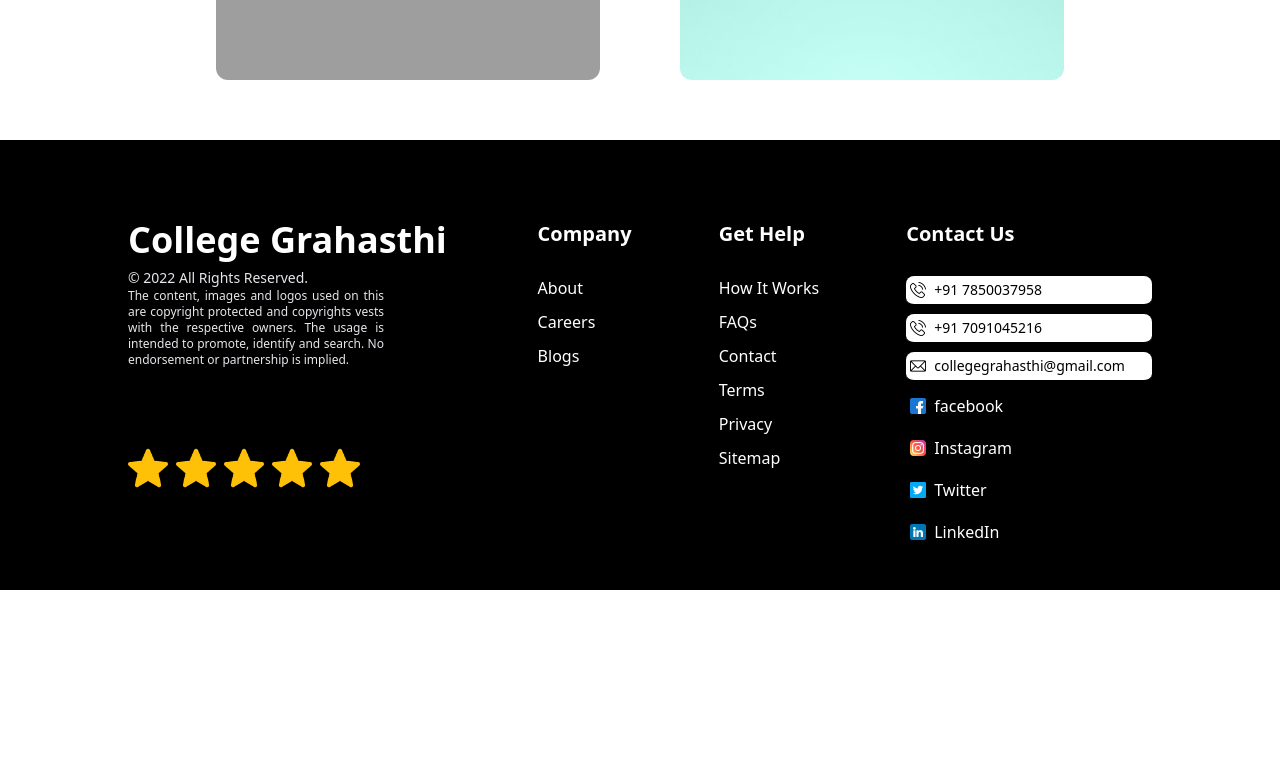
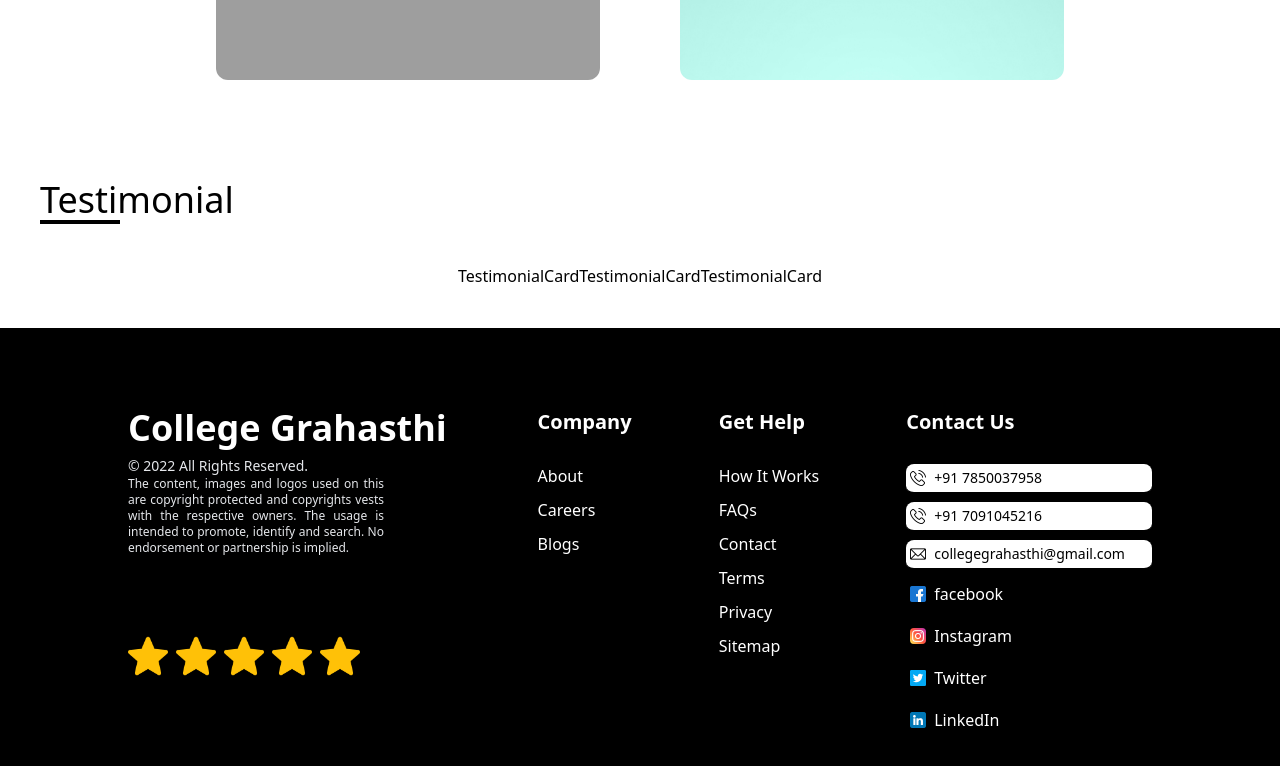
Before and after one commit to CollegeGrahasthi/landing, a React (Create React App) app: page / in a window 1280 px wide. Shown: the part 3136-3902 px from the top of the page. Before the commit the page ends 3726 px from the top, so only its background shows below. Built offline with nearby package versions, Linux system fonts and the light colour scheme; grey boxes are pictures that could not be loaded; the HTML template or start-up script is replaced by a standard one.

Commit message:
testmonial init

```diff
--- a/src/components/Home/Services.Home.jsx
+++ b/src/components/Home/Services.Home.jsx
@@ -1,5 +1,5 @@
 import React from 'react';
-import Image from '../Image';
+import Image from './Image';
 import room from '../../images/room.jpeg';
 import food from '../../images/food.jpeg';
 import laundry from '../../images/laundry.jpeg'
--- /dev/null
+++ b/src/components/Home/TestimonialCard.Home.jsx
@@ -0,0 +1,9 @@
+import React from 'react'
+
+const TestimonialCard = () => {
+  return (
+    <div>TestimonialCard</div>
+  )
+}
+
+export default TestimonialCard
--- /dev/null
+++ b/src/components/Home/Testimonials.jsx
@@ -0,0 +1,24 @@
+import React from 'react';
+import TestimonialCard from './TestimonialCard.Home';
+import profile from '../../images/user.jpeg';
+
+const Testimonials = () => {
+  const userData = {
+    profile: profile,
+    name: "Shishir Shekhar",
+    review: "Lorem ipsum dolor, sit amet consectetur adipisicing elit. Voluptate in modi recusandae animi sit veritatis vitae aut incidunt, omnis, minus eligendi illum labore dolorum, deserunt reprehenderit veniam eos officiis soluta quod adipisci provident doloremque quasi! Dolores doloribus nulla unde neque"
+  };
+  return (
+    <div className='md:h-fit h-[60%] pb-10'>
+      <h1 className='text-4xl p-10 pb-0'>Testimonial</h1>
+      <div className='bg-black w-20 h-1 ml-10'></div>
+        <div className='flex flex-wrap justify-center items-center pt-10'>
+          <TestimonialCard userData={ userData } />
+          <TestimonialCard userData={ userData } />
+          <TestimonialCard userData={ userData } />
+        </div>
+    </div>
+  );
+};
+
+export default Testimonials;
--- a/src/pages/Home.jsx
+++ b/src/pages/Home.jsx
@@ -3,6 +3,7 @@
 import Rooms from '../components/Home/Rooms.Home';
 import Services from '../components/Home/Services.Home';
 import Footer from '../components/Footer';
+import Testimonials from '../components/Home/Testimonials';
 
 const Home = () => {
   return (
@@ -10,6 +11,7 @@
       <Hero />
       <Rooms />
       <Services />
+      <Testimonials />
       <Footer bgColor="black" />
     </div>
   );
```
Also changed, not shown: src/components/Home/Image.jsx (renamed from src/components/Image.jsx).
